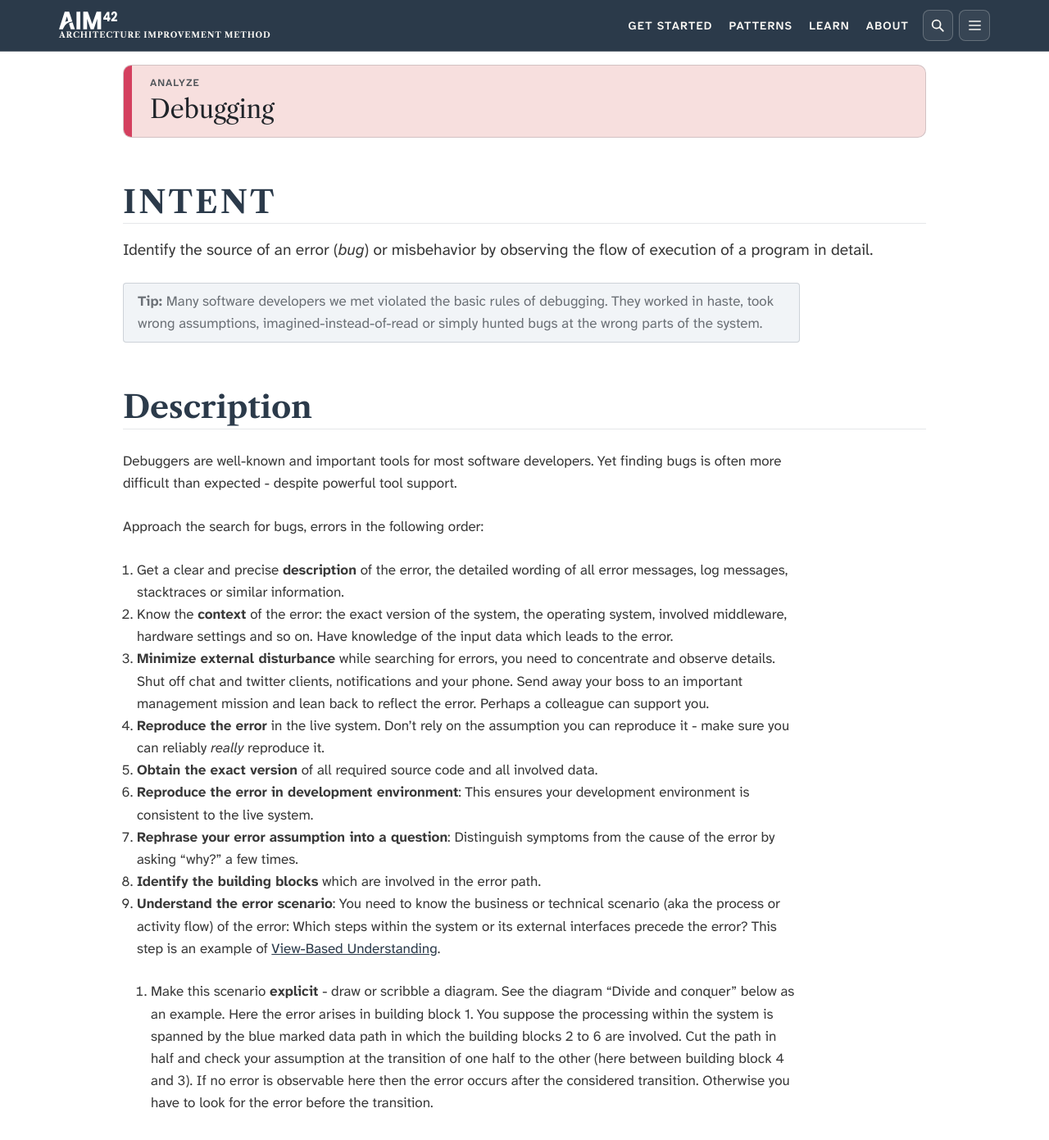
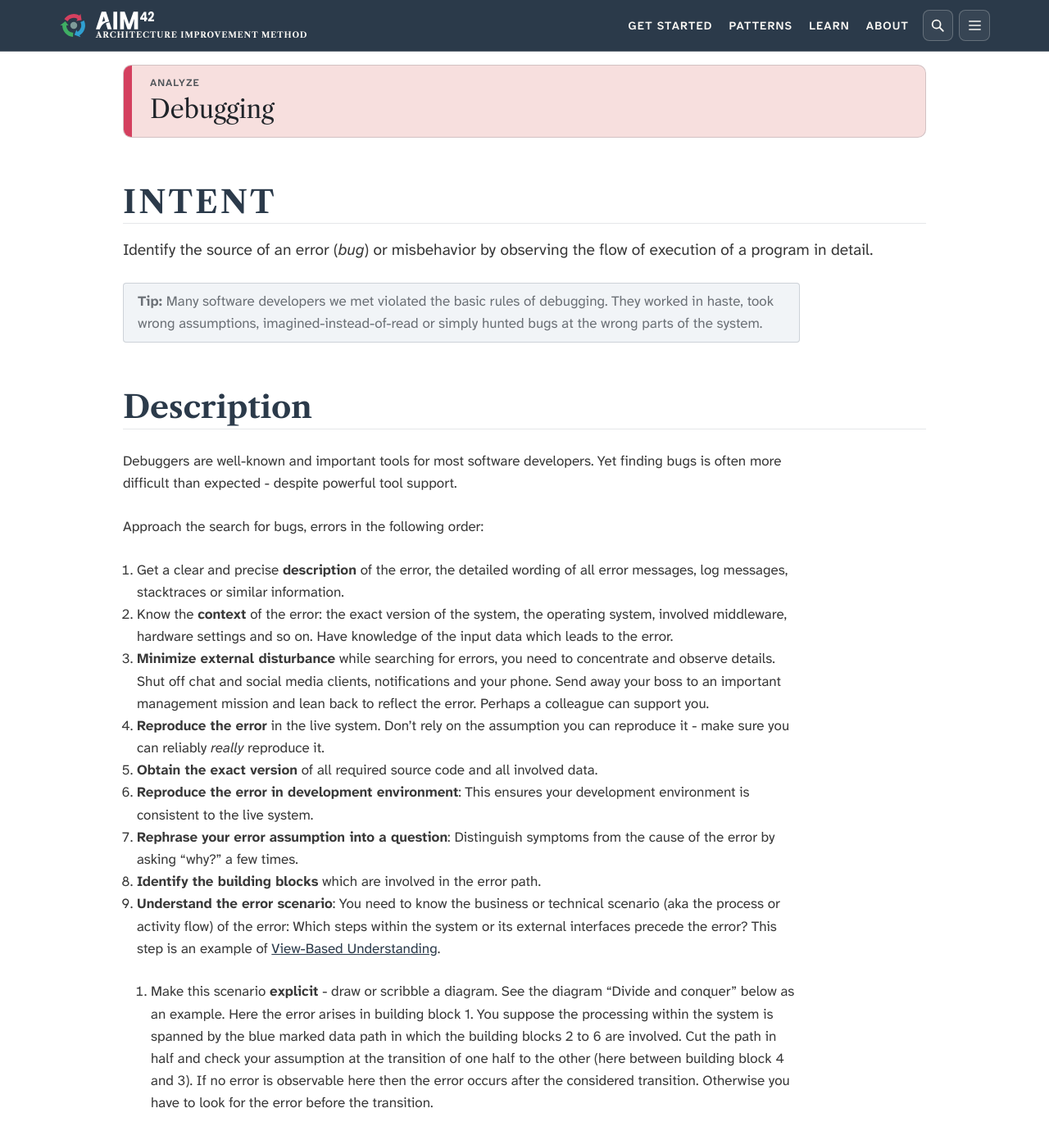
Before and after one commit to aim42/aim42.org-site, a Jekyll site: the page built from _patterns/analyze/debugging.md, in a window 1280 px wide and 1400 px high. Shown: the top 1391 px of the window at 82% size. Built offline with Jekyll 4.4.1, drawn with Linux system fonts in a browser that asks for light colours.

Commit message:
Show the cycle mark in the header, drop a Twitter mention
- Header: the aim42 mark left of the AIM42 wordmark. Below 28rem the
  tagline is hidden; it would otherwise run under the search and menu
  buttons.
- Debugging pattern: "chat and social media clients" instead of
  "twitter clients".
- The link guard test now also rejects dev.to and instagram.com.

Co-Authored-By: Claude Opus 5.5 <noreply@anthropic.com>

```diff
--- a/_includes/aim42/site-header.html
+++ b/_includes/aim42/site-header.html
@@ -3,8 +3,11 @@
 <header class="site-header">
   <div class="site-header__inner">
     <a class="site-brand" href="{{ '/' | relative_url }}" aria-label="aim42 home">
-      <img class="site-brand__logo" src="{{ '/images/logo/AIM42_white.svg' | relative_url }}" alt="aim42" width="418" height="126" />
-      <span class="site-brand__name">architecture improvement method</span>
+      <img class="site-brand__mark" src="{{ '/images/logo/aim42-mark.svg' | relative_url }}" alt="" width="64" height="64" />
+      <span class="site-brand__text">
+        <img class="site-brand__logo" src="{{ '/images/logo/AIM42_white.svg' | relative_url }}" alt="aim42" width="418" height="126" />
+        <span class="site-brand__name">architecture improvement method</span>
+      </span>
     </a>
 
     <div class="site-header__right">
--- a/_patterns/analyze/debugging.md
+++ b/_patterns/analyze/debugging.md
@@ -16,7 +16,7 @@ Approach the search for bugs, errors in the following order:
 
 1.  Get a clear and precise **description** of the error, the detailed wording of all error messages, log messages, stacktraces or similar information.
 2.  Know the **context** of the error: the exact version of the system, the operating system, involved middleware, hardware settings and so on. Have knowledge of the input data which leads to the error.
-3.  **Minimize external disturbance** while searching for errors, you need to concentrate and observe details. Shut off chat and twitter clients, notifications and your phone. Send away your boss to an important management mission and lean back to reflect the error. Perhaps a colleague can support you.
+3.  **Minimize external disturbance** while searching for errors, you need to concentrate and observe details. Shut off chat and social media clients, notifications and your phone. Send away your boss to an important management mission and lean back to reflect the error. Perhaps a colleague can support you.
 4.  **Reproduce the error** in the live system. Don’t rely on the assumption you can reproduce it - make sure you can reliably *really* reproduce it.
 5.  **Obtain the exact version** of all required source code and all involved data.
 6.  **Reproduce the error in development environment**: This ensures your development environment is consistent to the live system.
--- a/_sass/_header.scss
+++ b/_sass/_header.scss
@@ -35,16 +35,30 @@
 }
 
 .site-brand {
-  align-items: flex-start;
+  align-items: center;
   color: var(--header-on-violet);
   display: inline-flex;
-  flex-direction: column;
   flex: 0 0 auto;
-  gap: 0.12rem;
+  gap: 0.55rem;
   letter-spacing: 0;
   margin-right: 1.4rem;
   min-width: 6.3rem;
   text-transform: none;
+}
+
+// the aim42 cycle (images/logo/aim42-mark.svg), as tall as wordmark + name
+.site-brand__mark {
+  display: block;
+  flex: none;
+  height: 2.25rem;
+  width: 2.25rem;
+}
+
+.site-brand__text {
+  align-items: flex-start;
+  display: inline-flex;
+  flex-direction: column;
+  gap: 0.12rem;
 }
 
 .site-brand__logo {
@@ -259,3 +273,11 @@
     grid-template-columns: minmax(0, 1fr);
   }
 }
+
+// On phones the mark, wordmark and the two header buttons fill the bar; the
+// tagline would run under the buttons, so only the mark and wordmark remain.
+@media screen and (max-width: 28rem) {
+  .site-brand__name {
+    display: none;
+  }
+}
```
Also changed, not shown: tests/site_test.rb (+5 -3 lines).
